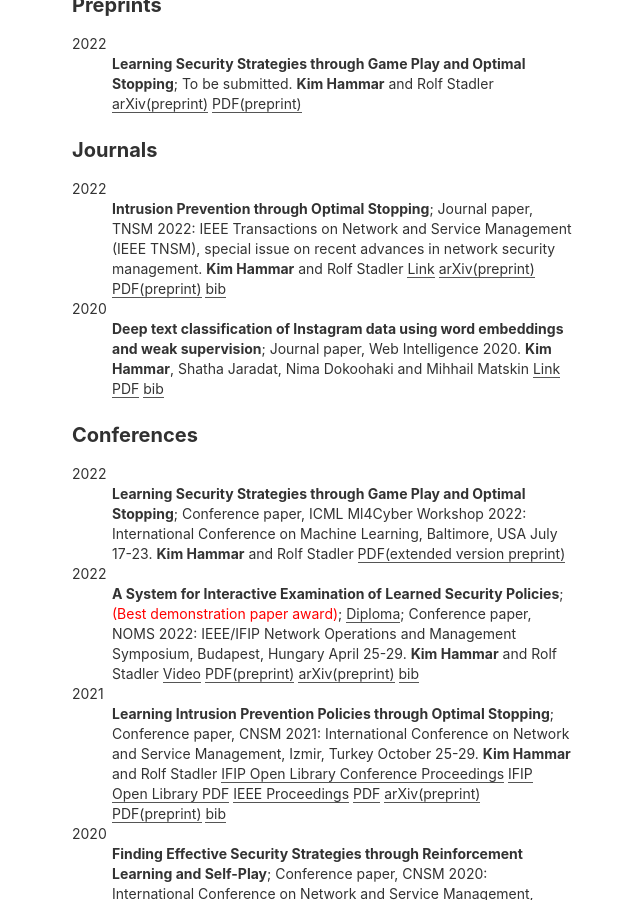
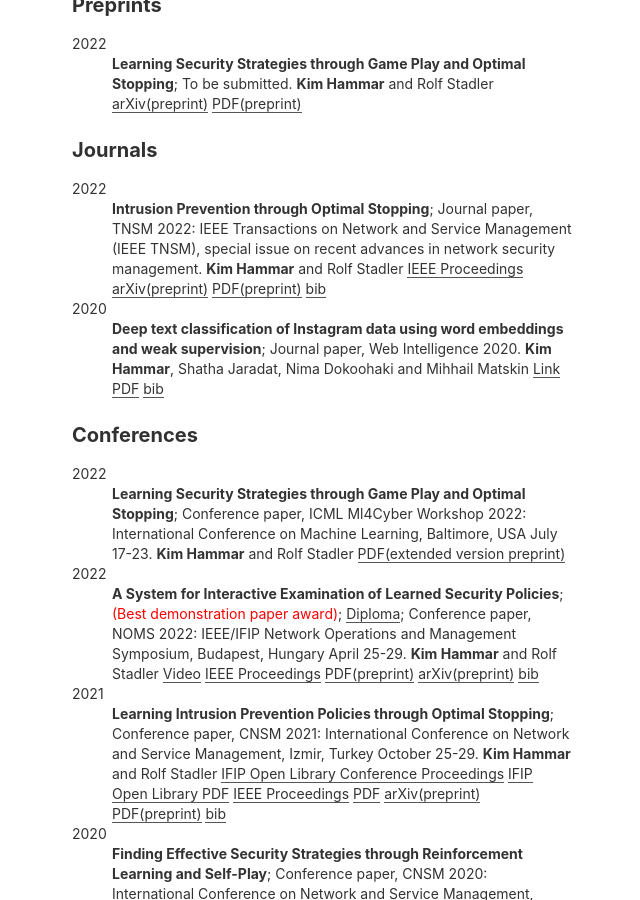
Before and after one commit to Limmen/Limmen.github.io, a Jekyll site: the page built from publications.md, in a window 1280 px wide and 900 px high, scrolled down 499 px. Shown: the whole window, without its empty margins (318-958 px from the left). Built offline with Jekyll 4.4.1, drawn with Linux system fonts in a browser that asks for light colours.

Commit message:
add link

```diff
--- a/publications.md
+++ b/publications.md
@@ -16,7 +16,7 @@ title: Publications
 2022
 :   **Intrusion Prevention through Optimal Stopping**; Journal paper, TNSM 2022: IEEE Transactions on Network and Service Management (IEEE TNSM), special issue on recent advances in network security management.
     **Kim Hammar** and Rolf Stadler
-	[Link](https://ieeexplore.ieee.org/document/9779345)
+	[IEEE Proceedings](https://ieeexplore.ieee.org/document/9779345)
 	[arXiv(preprint)](https://arxiv.org/abs/2111.00289)
 	[PDF(preprint)](/assets/papers/TNSM_22_Hammar_Stadler_Draft_30_Oct_21.pdf)
 	[bib](/assets/citations/tnsm_22_hammar_stadler.bib)
@@ -40,6 +40,7 @@ title: Publications
 :   **A System for Interactive Examination of Learned Security Policies**; <span style="color:red">(Best demonstration paper award)</span>; [Diploma](/assets/awards/NOMS_2022_Best_Demo_Award.pdf); Conference paper, NOMS 2022: IEEE/IFIP Network Operations and Management Symposium, Budapest, Hungary April 25-29.
     **Kim Hammar** and Rolf Stadler
 	[Video](https://www.youtube.com/watch?v=18P7MjPKNDg)
+    [IEEE Proceedings](https://ieeexplore.ieee.org/document/9789707)
 	[PDF(preprint)](/assets/papers/NOMS22_Demo_Policy_Examination_System_Hammar_Stadler_28_Jan_2022.pdf)
 	[arXiv(preprint)](https://arxiv.org/abs/2204.01126)
 	[bib](/assets/citations/hammar_stadler_noms_22_demo)
```
Also changed, not shown: news.md (+3 -0 lines).
